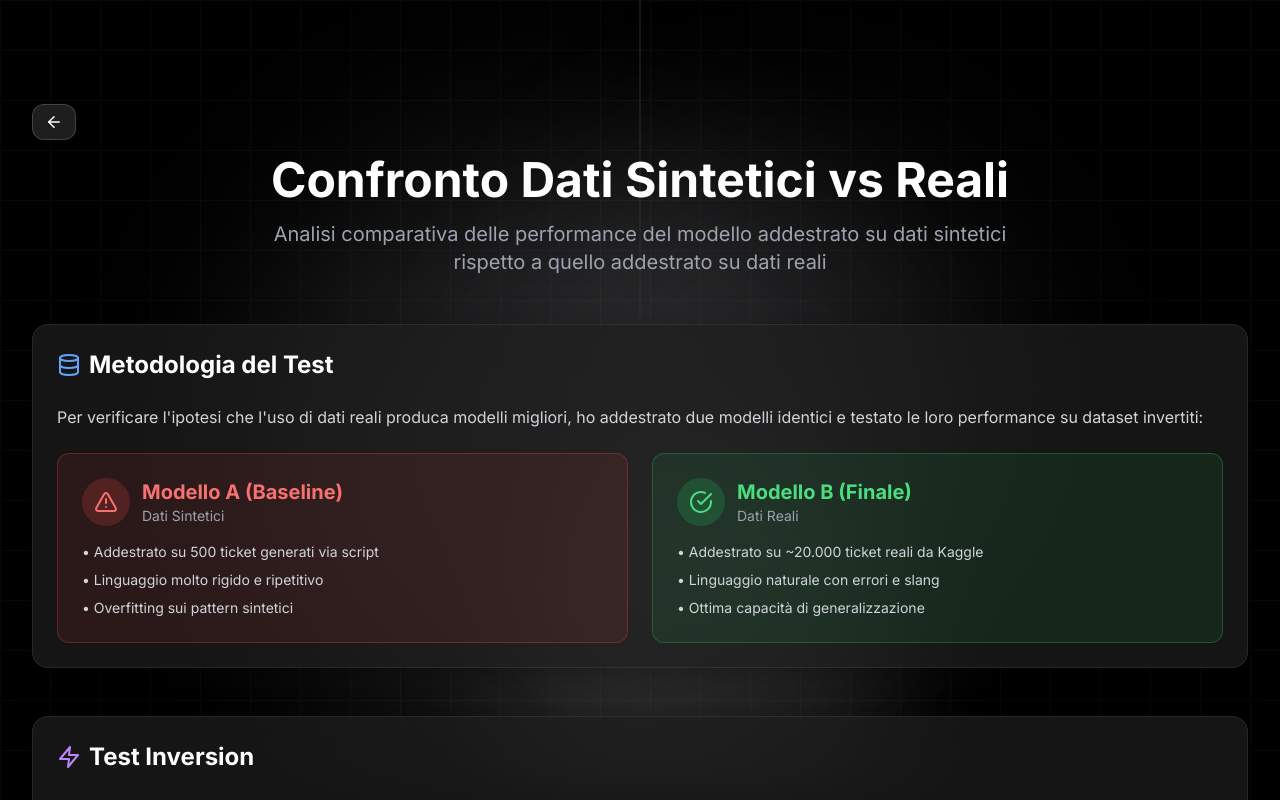
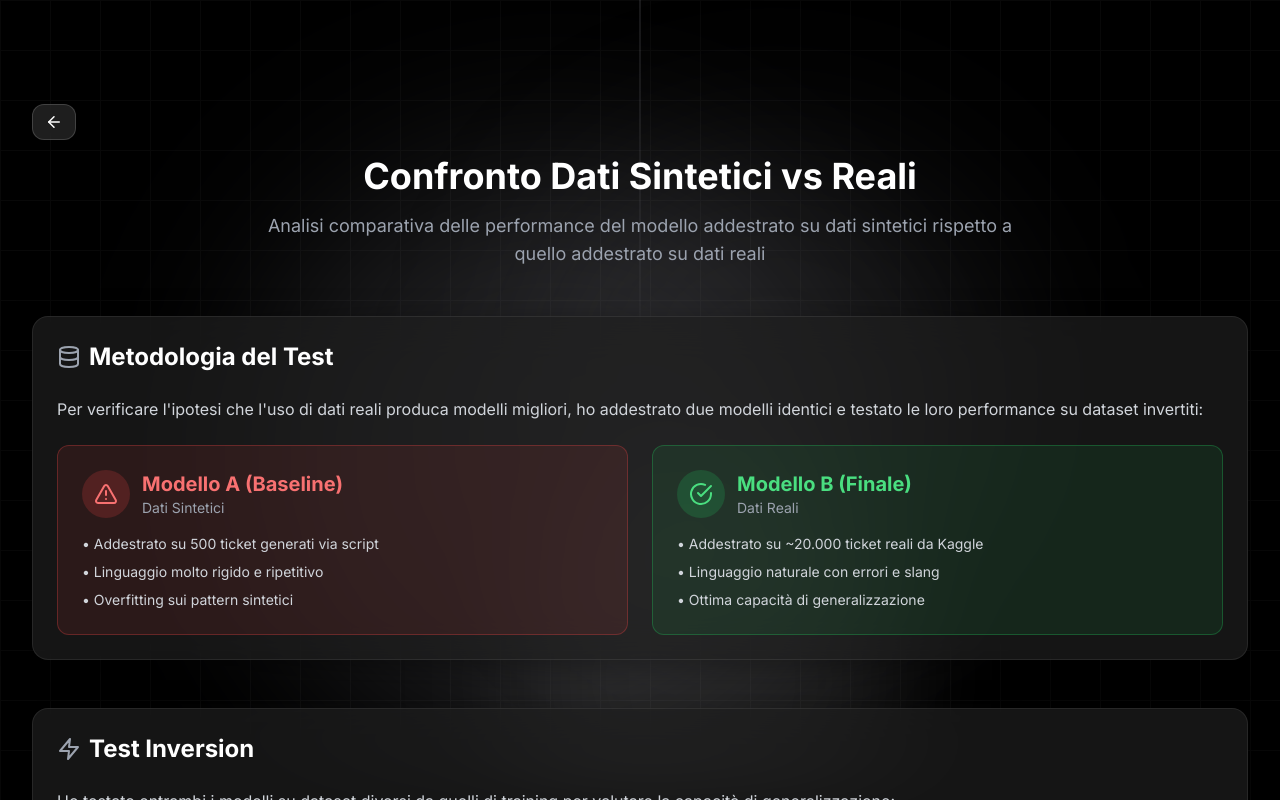
Before and after one commit to dipaoloalex-dev/AutoTriageNLP, a Next.js app in the folder frontend/: page /comparison in a window 1280 px wide. Shown: the top 800 px of the page. Built offline with nearby package versions, Linux system fonts and the light colour scheme.

Commit message:
Riduci le dimensioni del titolo nella sezione HERO per migliorare l'estetica della pagina di confronto

```diff
--- a/frontend/src/app/comparison/page.tsx
+++ b/frontend/src/app/comparison/page.tsx
@@ -27,10 +27,10 @@ export default function ComparisonPage() {
           HERO SECTION
           ======================================== */}
       <div className="text-center mb-12 animate-fade-in-up">
-        <h1 className="text-4xl md:text-5xl font-bold mb-4 text-white">
+        <h1 className="text-3xl md:text-4xl font-bold mb-4 text-white">
           Confronto Dati Sintetici vs Reali
         </h1>
-        <p className="text-xl text-gray-400 max-w-3xl mx-auto">
+        <p className="text-lg text-gray-400 max-w-3xl mx-auto">
           Analisi comparativa delle performance del modello addestrato su dati sintetici
           rispetto a quello addestrato su dati reali
         </p>
@@ -41,7 +41,7 @@ export default function ComparisonPage() {
           ======================================== */}
       <GlassCard className="mb-12 animate-fade-in-up">
         <h2 className="text-2xl font-bold mb-6 flex items-center gap-2">
-          <Database className="w-6 h-6 text-blue-400" />
+          <Database className="w-6 h-6 text-gray-400" />
           Metodologia del Test
         </h2>
         <p className="text-gray-300 mb-6">
@@ -97,7 +97,7 @@ export default function ComparisonPage() {
           ======================================== */}
       <GlassCard className="mb-12 animate-slide-in-up">
         <h2 className="text-2xl font-bold mb-6 flex items-center gap-2">
-          <Zap className="w-6 h-6 text-purple-400" />
+          <Zap className="w-6 h-6 text-gray-400" />
           Test Inversion
         </h2>
         <p className="text-gray-300 mb-6">
--- a/frontend/src/components/MetricsChart.tsx
+++ b/frontend/src/components/MetricsChart.tsx
@@ -139,8 +139,8 @@ export function MetricsChart({ metrics }: MetricsChartProps) {
           metrics.category.accuracy * 100,
           (1 - metrics.category.accuracy) * 100,
         ],
-        backgroundColor: ["rgba(59, 130, 246, 0.8)", "rgba(255, 255, 255, 0.1)"],
-        borderColor: ["rgba(59, 130, 246, 1)", "rgba(255, 255, 255, 0.2)"],
+        backgroundColor: ["rgba(59, 130, 246, 0.8)", "rgba(168, 85, 247, 0.7)"],
+        borderColor: ["rgba(59, 130, 246, 1)", "rgba(168, 85, 247, 1)"],
         borderWidth: 2,
       },
     ],
```
